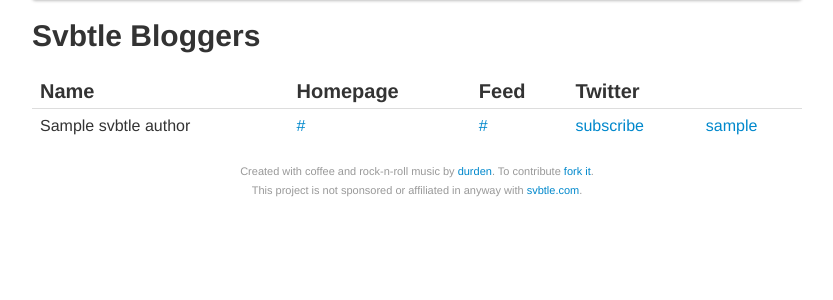
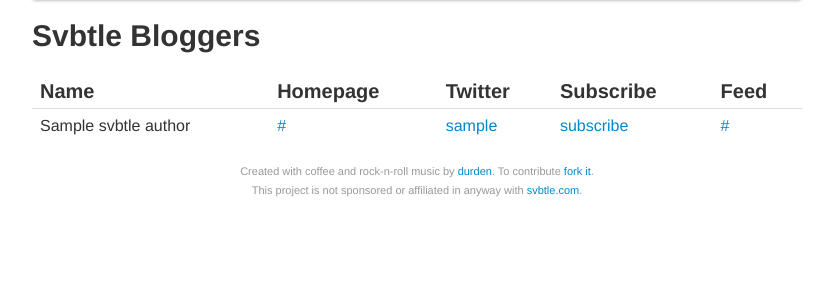
Before and after one commit to durden/svbtle_subscriber, a Flask app: page /all in a window 1280 px wide. Shown: the part 40-340 px from the top of the page, without its empty margins (223-1056 px from the left). Run offline with Flask 2, Linux system fonts and the light colour scheme; a database or web service that is not in the repository returns one stand-in record (values such as "Sample title"); some libraries are stand-ins or nearby versions.

Commit message:
Reorder listings

```diff
--- a/templates/subscriptions.html
+++ b/templates/subscriptions.html
@@ -9,8 +9,9 @@
         <tr>
             <th>Name</th>
             <th>Homepage</th>
+            <th>Twitter</th>
+            <th>Subscribe</th>
             <th>Feed</th>
-            <th>Twitter</th>
         </tr>
     </thead>
     <tbody>
@@ -18,9 +19,9 @@
             <tr>
                 <td>{{ writer.name }}</td>
                 <td><a href="{{ writer.homepage }}">{{ writer.homepage }}</a></td>
+                <td><a href="{{ writer.twitter_url }}">{{ writer.twitter_username }}</a></td>
+                <td><a href="{{ writer.subscribe_url }}">subscribe</a></td>
                 <td><a href="{{ writer.rss }}">{{ writer.rss }}</a></td>
-                <td><a href="{{ writer.subscribe_url }}">subscribe</a></td>
-                <td><a href="{{ writer.twitter_url }}">{{ writer.twitter_username }}</a></td>
             </tr>
         {% else %}
             <p>
```
